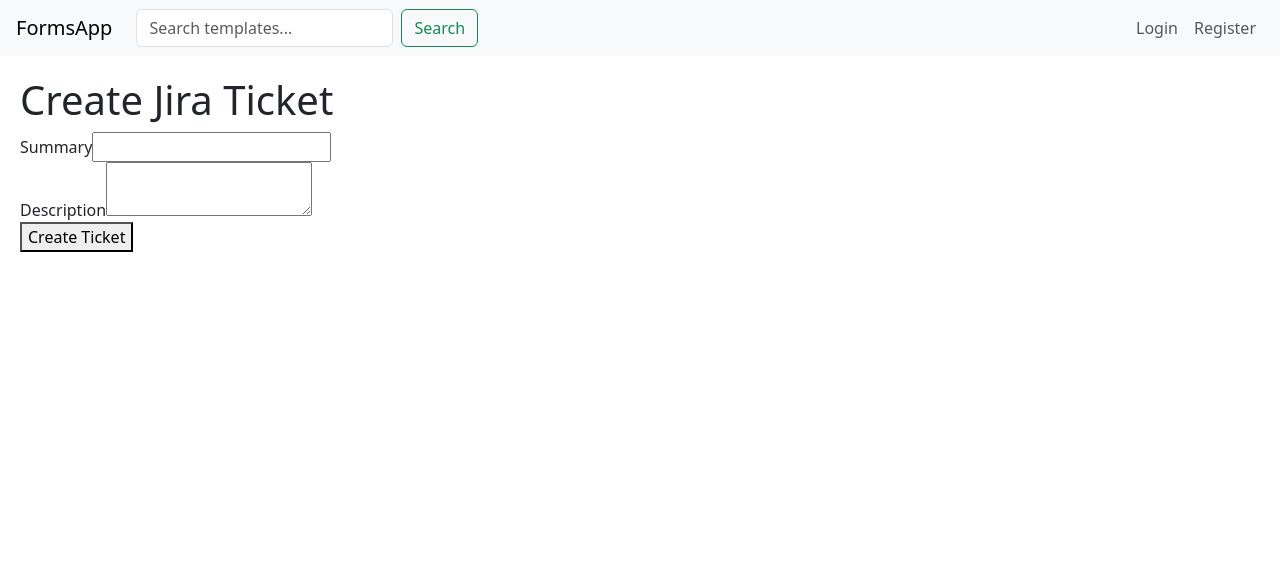
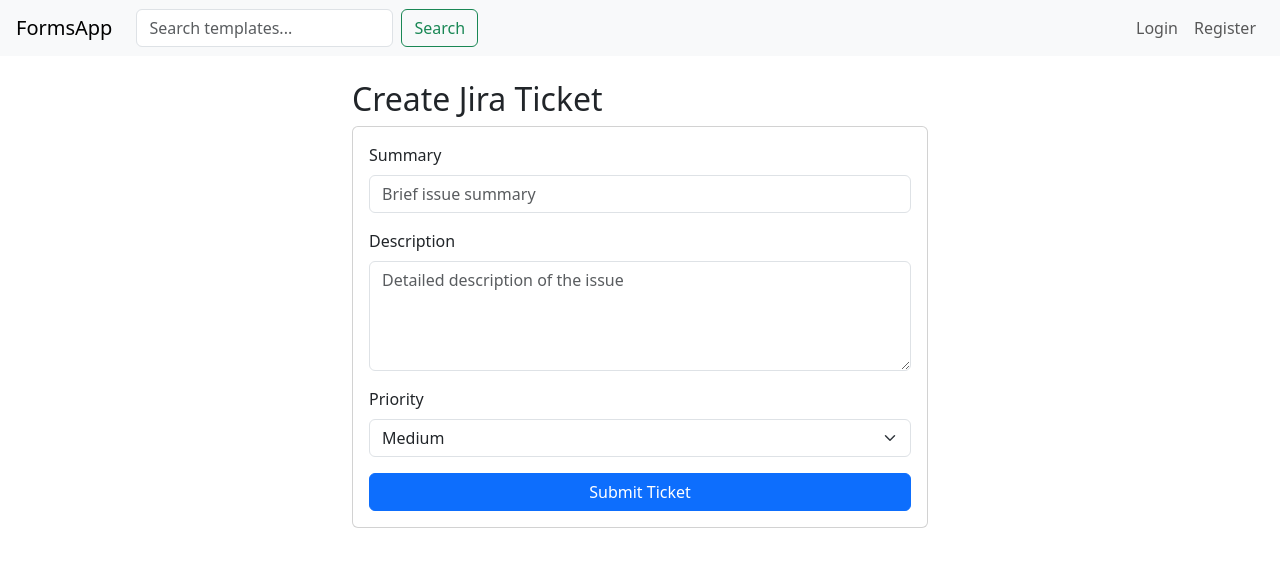
Before and after one commit to Kruminas/FinalProject, a React (Create React App) app in the folder frontend/: page /create-jira-ticket in a window 1280 px wide. Shown: the top 566 px of the page. Built offline with nearby package versions, Linux system fonts and the light colour scheme.

Commit message:
jira jira jira

```diff
--- a/frontend/src/components/Templates/CreateJiraTicket.js
+++ b/frontend/src/components/Templates/CreateJiraTicket.js
@@ -3,11 +3,15 @@
 export default function CreateJiraTicket() {
   const [summary, setSummary] = useState('');
   const [description, setDescription] = useState('');
+  const [priority, setPriority] = useState('Medium');
   const [ticketUrl, setTicketUrl] = useState('');
   const [error, setError] = useState('');
 
   async function handleSubmit(e) {
     e.preventDefault();
+    setTicketUrl('');
+    setError('');
+
     try {
       const res = await fetch('/api/jira/ticket', {
         method: 'POST',
@@ -15,13 +19,13 @@
         body: JSON.stringify({
           summary,
           description,
-          link: window.location.href
+          link: window.location.href,
+          priority
         })
       });
       const data = await res.json();
       if (data.success) {
         setTicketUrl(data.url);
-        setError('');
       } else {
         setError(JSON.stringify(data.error));
       }
@@ -31,31 +35,55 @@
   }
 
   return (
-    <div style={{ padding: 20 }}>
-      <h1>Create Jira Ticket</h1>
+    <div className="container mt-4" style={{ maxWidth: 600 }}>
+      <h2>Create Jira Ticket</h2>
       {ticketUrl && (
-        <p>
-          Created: <a href={ticketUrl}>{ticketUrl}</a>
-        </p>
+        <div className="alert alert-success">
+          Ticket created! <a href={ticketUrl}>{ticketUrl}</a>
+        </div>
       )}
-      {error && <p style={{ color: 'red' }}>{error}</p>}
+      {error && <div className="alert alert-danger">{error}</div>}
 
-      <form onSubmit={handleSubmit}>
-        <div>
-          <label>Summary</label>
+      <form onSubmit={handleSubmit} className="card card-body">
+        <div className="mb-3">
+          <label className="form-label">Summary</label>
           <input
+            type="text"
+            className="form-control"
             value={summary}
             onChange={(e) => setSummary(e.target.value)}
+            placeholder="Brief issue summary"
+            required
           />
         </div>
-        <div>
-          <label>Description</label>
+
+        <div className="mb-3">
+          <label className="form-label">Description</label>
           <textarea
+            className="form-control"
+            rows="4"
             value={description}
             onChange={(e) => setDescription(e.target.value)}
+            placeholder="Detailed description of the issue"
           />
         </div>
-        <button type="submit">Create Ticket</button>
+
+        <div className="mb-3">
+          <label className="form-label">Priority</label>
+          <select
+            className="form-select"
+            value={priority}
+            onChange={(e) => setPriority(e.target.value)}
+          >
+            <option value="High">High</option>
+            <option value="Medium">Medium</option>
+            <option value="Low">Low</option>
+          </select>
+        </div>
+
+        <button type="submit" className="btn btn-primary">
+          Submit Ticket
+        </button>
       </form>
     </div>
   );
```
Also changed, not shown: 1 other file (tests, documents, lock files or other folders).
